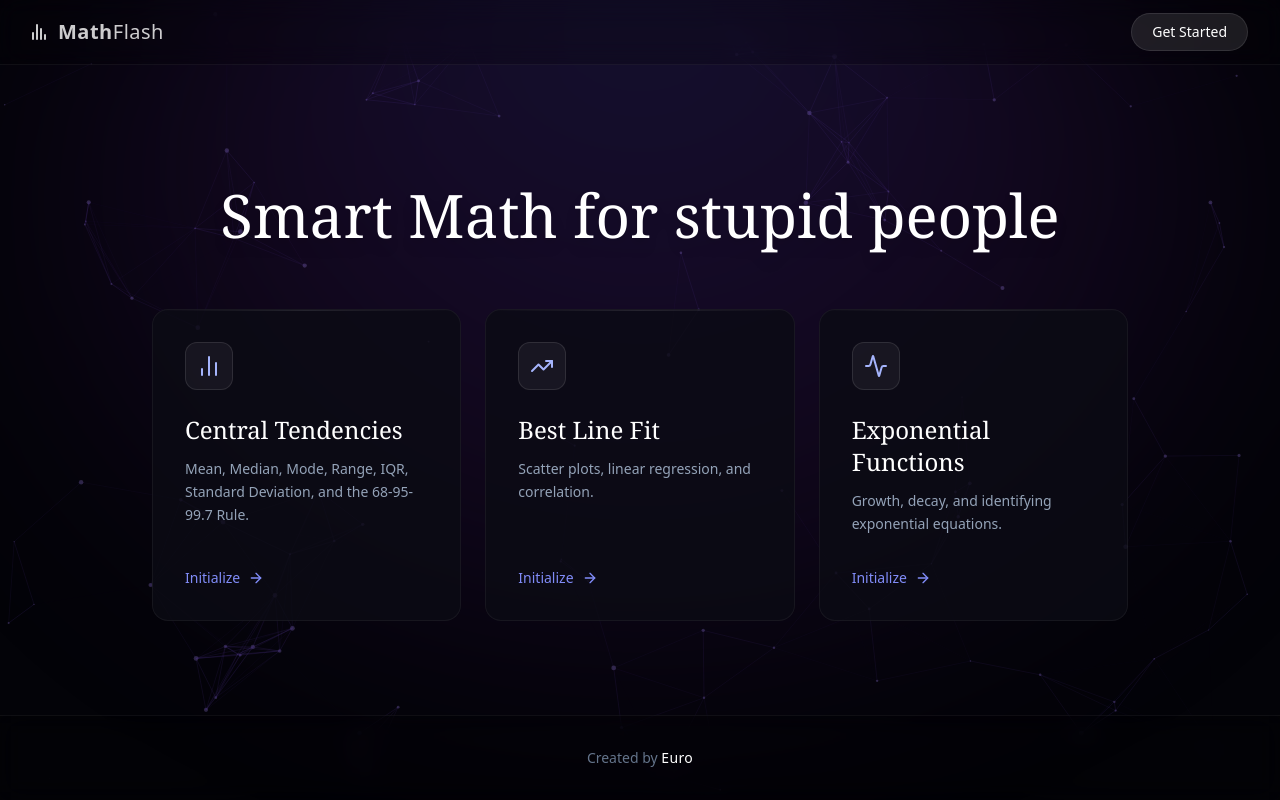
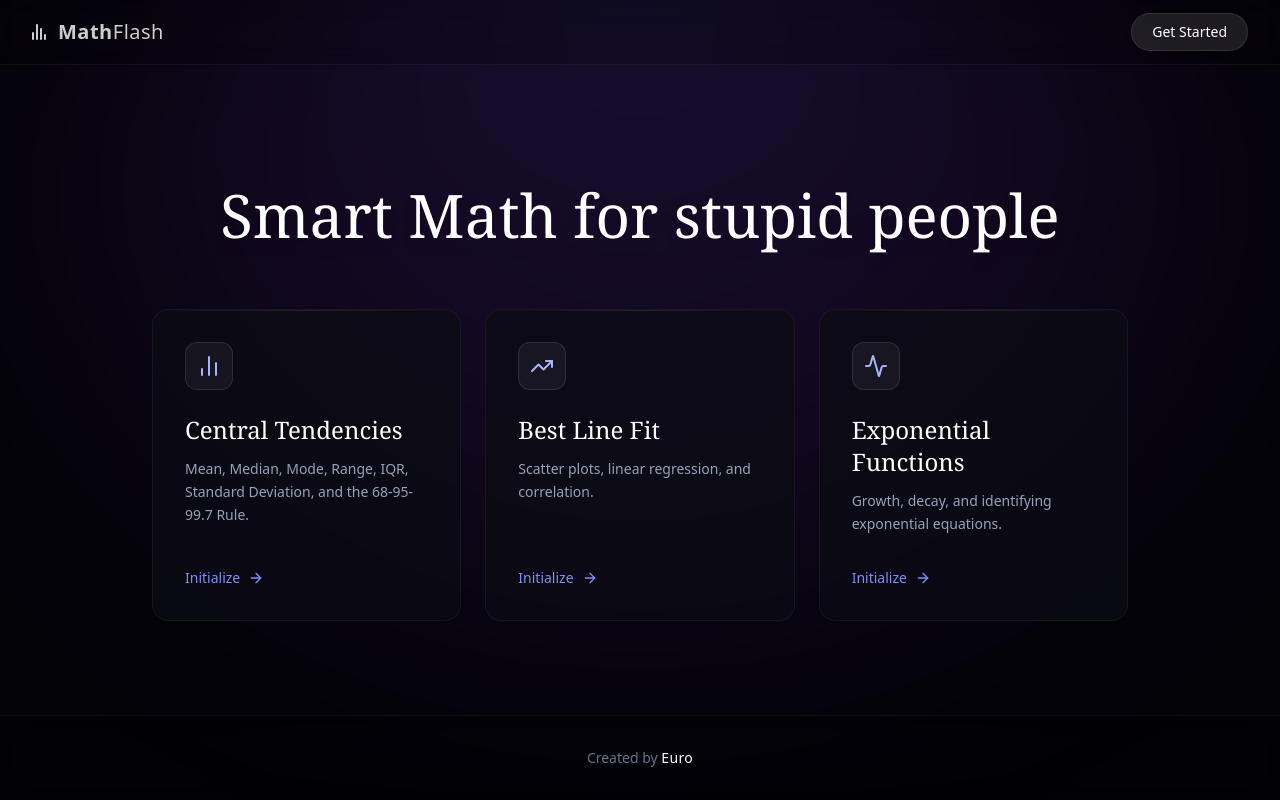
Before and after one commit to Vxt1ge/Steam_woke, a plain HTML site: page index.html in a window 1280 px wide. Drawn offline with nearby package versions, Linux system fonts and the light colour scheme; some packages are replaced by stand-ins of ours; a script that the page names is missing.

Commit message:
Update index.html

```diff
--- a/index.html
+++ b/index.html
@@ -9,8 +9,10 @@
     <!-- Lucide Icons -->
     <script src="https://unpkg.com/lucide@latest"></script>
 
+    <!-- SPLINE VIEWER SCRIPT -->
+    <script type="module" src="https://unpkg.com/@splinetool/viewer@1.12.73/build/spline-viewer.js"></script>
+
     <style>
-        /* Custom animations to replace the React animate-in classes */
         @keyframes fadeIn {
             from { opacity: 0; transform: translateY(10px); }
             to { opacity: 1; transform: translateY(0); }
@@ -21,6 +23,11 @@
         }
         .animate-fade-in { animation: fadeIn 0.6s ease-out forwards; }
         .animate-zoom-in { animation: zoomIn 0.6s ease-out forwards; }
+
+        /* Ensure Spline logo is hidden if possible, and remove background color */
+        spline-viewer {
+            --spline-viewer-bg-color: transparent;
+        }
     </style>
 </head>
 <body class="bg-[#030308] font-sans text-slate-300 relative selection:bg-purple-500/30">
@@ -29,8 +36,10 @@
         <!-- Massive Glowing Aura Background -->
         <div class="absolute top-[-20%] left-1/2 -translate-x-1/2 w-[150%] md:w-[1200px] h-[800px] bg-[radial-gradient(ellipse_at_top,_var(--tw-gradient-stops))] from-indigo-900/40 via-purple-900/20 to-transparent blur-[120px] pointer-events-none z-0 rounded-[100%]"></div>
 
-        <!-- Animated Canvas Background -->
-        <canvas id="bg-canvas" class="absolute top-0 left-0 w-full h-full pointer-events-none z-0 opacity-50"></canvas>
+        <!-- SPLINE VIEWER BACKGROUND (Your custom 3D design) -->
+        <div class="absolute top-0 left-0 w-full h-full pointer-events-none z-0 opacity-70">
+            <spline-viewer url="https://prod.spline.design/uILr2PwSxHtivmIs/scene.splinecode"></spline-viewer>
+        </div>
 
         <!-- Top Navigation Bar -->
         <nav class="border-b border-white/5 bg-black/20 backdrop-blur-md sticky top-0 z-20">
@@ -102,7 +111,6 @@
                     <!-- Feedback Section (Hidden initially) -->
                     <div id="feedback-section" class="mt-8 p-5 rounded-xl animate-fade-in backdrop-blur-md hidden">
                         <h4 id="feedback-title" class="text-base font-medium flex items-center mb-2">
-                            <!-- Icon and Text injected by JS -->
                         </h4>
                         <p id="feedback-text" class="text-slate-400 text-sm leading-relaxed">
                             Explanation goes here.
@@ -408,89 +416,6 @@
         initHome();
         lucide.createIcons(); // Initialize static icons
 
-        // --- Animated Background Logic ---
-        const canvas = document.getElementById('bg-canvas');
-        const ctx = canvas.getContext('2d');
-
-        let particlesArray = [];
-
-        // Resize canvas to fill the screen
-        function resizeCanvas() {
-            canvas.width = window.innerWidth;
-            canvas.height = window.innerHeight;
-        }
-        window.addEventListener('resize', resizeCanvas);
-        resizeCanvas();
-
-        // Particle Object setup
-        class Particle {
-            constructor() {
-                this.x = Math.random() * canvas.width;
-                this.y = Math.random() * canvas.height;
-                this.size = Math.random() * 2 + 0.5; // Simulate depth (smaller = further away)
-                this.speedX = (Math.random() - 0.5) * this.size * 0.5; // Bigger moves faster
-                this.speedY = (Math.random() - 0.5) * this.size * 0.5;
-            }
-            update() {
-                this.x += this.speedX;
-                this.y += this.speedY;
-
-                // Bounce off edges
-                if (this.x < 0 || this.x > canvas.width) this.speedX *= -1;
-                if (this.y < 0 || this.y > canvas.height) this.speedY *= -1;
-            }
-            draw() {
-                ctx.fillStyle = 'rgba(167, 139, 250, 0.5)'; // Soft purple
-                ctx.beginPath();
-                ctx.arc(this.x, this.y, this.size, 0, Math.PI * 2);
-                ctx.fill();
-            }
-        }
-
-        // Initialize particles
-        function initParticles() {
-            particlesArray = [];
-            let numberOfParticles = (canvas.height * canvas.width) / 9000; // Density
-            for (let i = 0; i < numberOfParticles; i++) {
-                particlesArray.push(new Particle());
-            }
-        }
-
-        // Connect particles with lines if they are close (Math Engine vibe)
-        function connectParticles() {
-            let opacityValue = 1;
-            for (let a = 0; a < particlesArray.length; a++) {
-                for (let b = a; b < particlesArray.length; b++) {
-                    let distance = ((particlesArray[a].x - particlesArray[b].x) * (particlesArray[a].x - particlesArray[b].x))
-                                 + ((particlesArray[a].y - particlesArray[b].y) * (particlesArray[a].y - particlesArray[b].y));
-
-                    if (distance < 15000) {
-                        opacityValue = 1 - (distance / 15000);
-                        ctx.strokeStyle = `rgba(139, 92, 246, ${opacityValue * 0.2})`;
-                        ctx.lineWidth = 1;
-                        ctx.beginPath();
-                        ctx.moveTo(particlesArray[a].x, particlesArray[a].y);
-                        ctx.lineTo(particlesArray[b].x, particlesArray[b].y);
-                        ctx.stroke();
-                    }
-                }
-            }
-        }
-
-        // Animation Loop
-        function animateCanvas() {
-            ctx.clearRect(0, 0, canvas.width, canvas.height);
-            for (let i = 0; i < particlesArray.length; i++) {
-                particlesArray[i].update();
-                particlesArray[i].draw();
-            }
-            connectParticles();
-            requestAnimationFrame(animateCanvas);
-        }
-
-        initParticles();
-        animateCanvas();
-
     </script>
 </body>
 </html>
```
